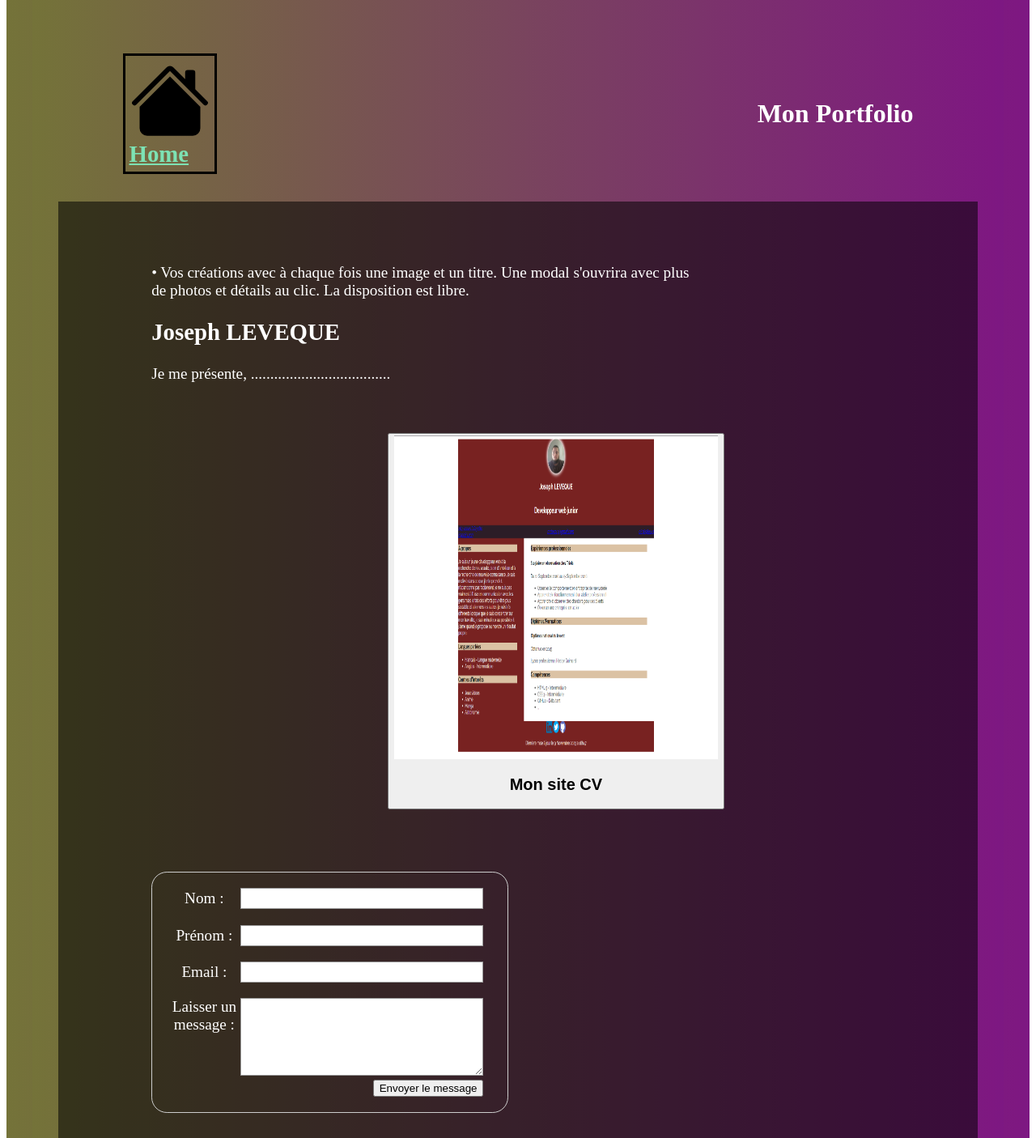
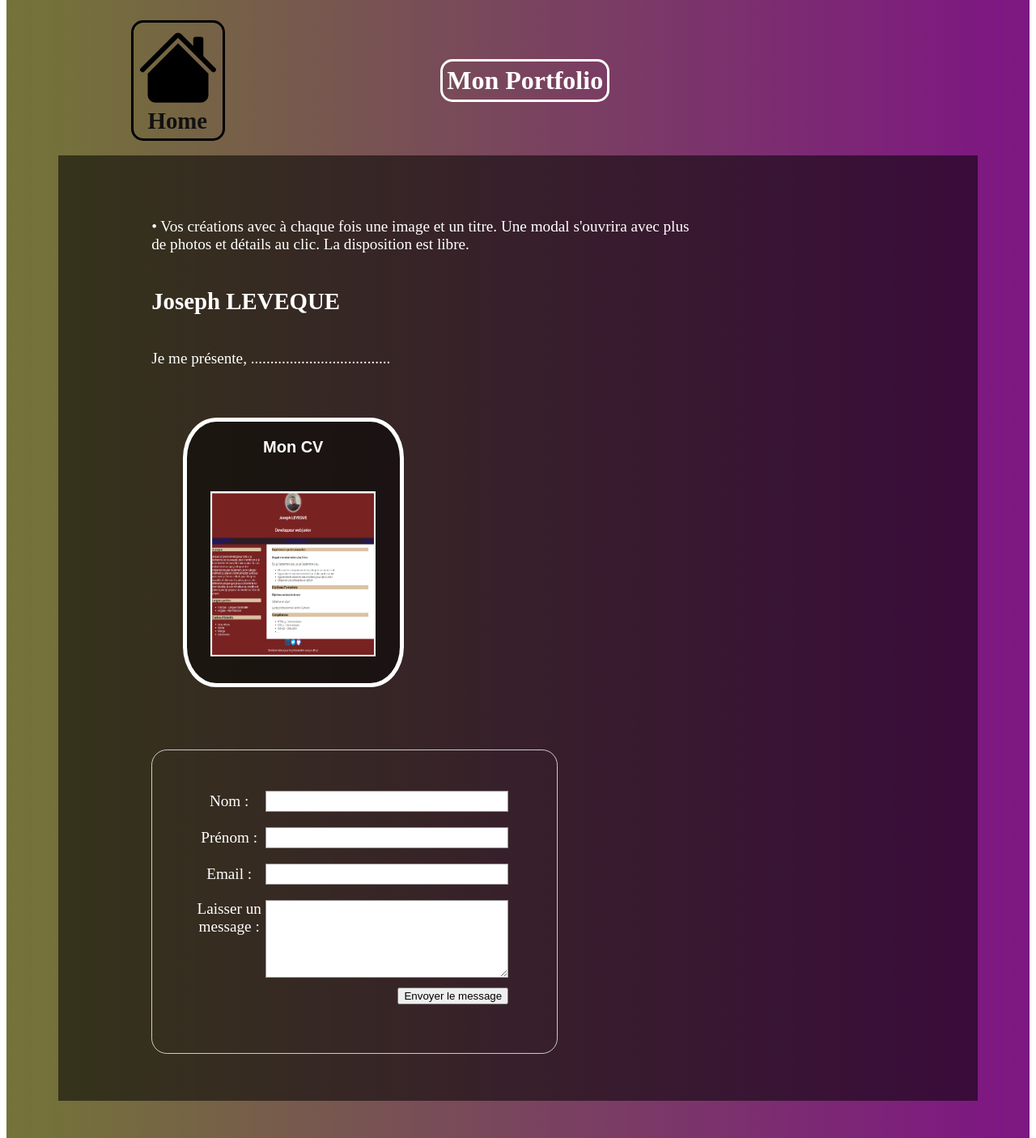
Before and after one commit to Lordprotos/Mon-Portfolio, a Vue app: page / in a window 1280 px wide. Shown: the part 40-1446 px from the top of the page at 81% size. Built offline with nearby package versions, Linux system fonts and the light colour scheme.

Commit message:
changement modal et boutton home

```diff
--- a/src/App.vue
+++ b/src/App.vue
@@ -1,11 +1,10 @@
 <template>
 <div id="app">
   <header id="header">
-
     <nav id="nav">
-        <router-link to="/"><img id="house" src="../src/assets/Images/House.svg" alt="House">Home</router-link>
+        <router-link to="/" @click="scrollToTop"><img id="house" src="../src/assets/Images/House.svg" alt="House"><span>Home</span></router-link>
     </nav>
-      <h1>Mon Portfolio</h1>
+    <h1 class="titre1">Mon Portfolio</h1>
   </header>
   <main>
     <router-view/>
@@ -16,11 +15,22 @@
         <a style="color: rgb(255, 255, 255);" href="https://github.com/Lordprotos"><img id="logoGithub" src="../src/assets/Images/GitHub.png" alt="Logo GitHub" /><br />GitHub</a>
         <a style="color: rgb(255, 255, 255);" href="https://www.linkedin.com/in/joseph-leveque-10213329b/"><img id="logoLinkedin" src="../src/assets/Images/Linkedin.png" alt="LogoLinkedin" /><br />Linkedin</a>
         <a style="color: rgb(255, 255, 255);" href="https://twitter.com/protos241"><img id="logoTwitter" src="../src/assets/Images/Twitter.png" alt="Logo Twitter"><br>Twitter</a>
-        <p id="time"><strong>Cette page à été actualisée le <time datetime="2024-02-20">20 février 2024</time></strong></p>
+        <p id="time"><strong>Cette page à été actualisée le <time datetime="2024-02-26">26 février 2024</time></strong></p>
       </section>
     </footer>
 </div>
 </template>
+
+<script>
+
+export default {
+  methods: {
+    scrollToTop() {
+      window.scrollto({top:0, behavior: 'smooth' });
+    }
+  }
+}
+</script>
 
 <style lang="scss">
 
@@ -44,10 +54,8 @@ footer {
   display: flex;
   justify-content: space-between;
   align-items: center;
-  padding-top: 3%;
-  padding-left: 7%;
-  padding-right: 7%;
-  padding: 3% 7% 3% 7%;
+  padding: 10px 7% 3% 7%;
+  margin: 10px;
 }
 
 @keyframes gradientAnimation {
@@ -63,19 +71,46 @@ footer {
   font-size: 120%;
 }
 
+
+
 nav {
-  a {
+  position: fixed;
+  display: flex;
+  align-items: center;
+  font-size: 180%;
+  border: 3px solid black;
+  border-radius: 15px;
+  padding: 5px;
+
+}
+
+nav a {
   font-weight: bold;
   color: #1aace6af;
+}
 
-    &.router-link-exact-active {
-      color: #7de2b4;
+nav a.router-link-exact-active {
+  color: #111111;
+  text-decoration: none;
 }
+
+nav router-link {
+  display: flex;
+  align-items: center;
+  text-decoration: none;
 }
-  font-size: 180%;
-  border: 3px solid black;
+
+nav span {
+  margin-left: 13px;
+}
+
+.titre1 {
+  border: 3px solid rgb(255, 255, 255);
+  border-radius: 15px;
   padding: 5px;
+  margin-left: 40%;
 }
+
 
 #socialLink {
     display: flex;
--- a/src/views/HomeView.vue
+++ b/src/views/HomeView.vue
@@ -6,13 +6,15 @@
     </p>
     <h2>Joseph LEVEQUE</h2>
     <p>Je me présente, ....................................</p>
-    <div>
-      <button @click="openModal">
-        <img class="imagesitecv" src="../assets/Images/imagesiteCV.png" alt="Image site CV">
-        <h2>Mon site CV</h2>
+    <div class="blockmodalcv">
+      <button class="modalcv" @click="openModal">
+        <h2>Mon CV</h2>
+        <div class="image-overlay">
+          <img class="imagesitecv" src="../assets/Images/sitecv.png"  alt="Image site CV">
+        </div>
       </button>
       <ModalCV ref="modal" />
-  </div>
+    </div>
   </div>
   <div id="form">
       <form action="/send-email" method="post">
@@ -34,7 +36,10 @@
             <textarea name="message" id="msg" cols="30" rows="10"></textarea>
           </li>
         </ul>
-        <button id="button" type="submit">Envoyer le message</button>
+        <div class="button-container">
+          <button type="submit">Envoyer le message</button>
+        </div>
+
       </form>
   </div>
 
@@ -48,12 +53,12 @@ export default {
   name: 'HomeView',
   components: {
     ModalCV
-   },
-   methods: {
+},
+methods: {
     openModal() {
       this.$refs.modal.open();
     }
-   }
+}
 };
 
 
@@ -64,6 +69,9 @@ export default {
 .home {
   background-color: rgba(0, 0, 0, 0.541);
   padding: 3em 6em 1em 6em;
+  display: flex;
+  flex-direction: column;
+
 }
 
 #form {
@@ -73,7 +81,7 @@ export default {
 
 form {
   width: 400px;
-  padding: 1em;
+  padding: 50px;
   border: 1px solid #ccc;
   border-radius: 1em;
 }
@@ -94,6 +102,10 @@ label {
   text-align: center;
 }
 
+input {
+  caret-color: red;
+}
+
 input, textarea {
   font: 1em sans-serif;
   width: 300px;
@@ -107,18 +119,36 @@ textarea {
   resize: vertical;
 }
 
-.button {
-  padding-left: 90px;
+.button-container {
+  text-align: right;
+  padding: 10px;
 }
 
-button {
-  margin-left: 19em;
+.modalcv {
+  margin-left: 0;
   margin-top: 5px;
+  padding: 3px;
+  background: rgba(0, 0, 0, 0.5);
+  border: 5px solid white;
+  border-radius: 15%;
+}
+
+.blockmodalcv {
+  text-align: left;
+}
+
+.blockmodalcv h2 {
+  color: white;
 }
 
 .imagesitecv {
-  width: 400px;
-  height: 400px;
+  width: 200px;
+  height: 200px;
+  margin: 0;
+  padding: 0;
+  cursor: pointer;
+  background: transparent;
+  border: 2px solid white;
 }
 
 </style>
--- a/src/views/ModalCV.vue
+++ b/src/views/ModalCV.vue
@@ -6,10 +6,11 @@
           <h1>Mon CV</h1>
           <p>Crée le 10/11/2023</p>
           <p>HTML5 / CSS </p>
-          <p>lien pdf du site</p>
           <p>le repository GitHub</p>
-          <a href="../assets/Images/sitecv.png"><img class="sitecv" src="../assets/Images/sitecv.png" alt="sitecv"></a>
-      </ul>
+        </ul>
+        <div class="sitecv-link">
+          <a href="../assets/Images/sitecv.png"><img class="imagesite" src="../assets/Images/sitecv.png" alt="sitecv"></a>
+        </div>
     </div>
   </div>
 </template>
@@ -51,8 +52,10 @@ export default {
 }
 
 .modal-content {
-  width: 60vmin;
-  height: 40vmin;
+  display: flex;
+  justify-content: space-around;
+  width: 60vw;
+  height: auto;
   background-color: rgba(0, 0, 0, 0.603);
   padding: 20px;
   border-radius: 10px;
@@ -68,10 +71,9 @@ export default {
   color: black;
 }
 
-.sitecv {
-  width: 5em;
-  height: 5em;
-  display: inline-flex;
+.imagesite {
+  width: 300px;
+  height: 300px;
 }
 
 </style>
```
Lines whose indentation alone changed are shown as unchanged.
